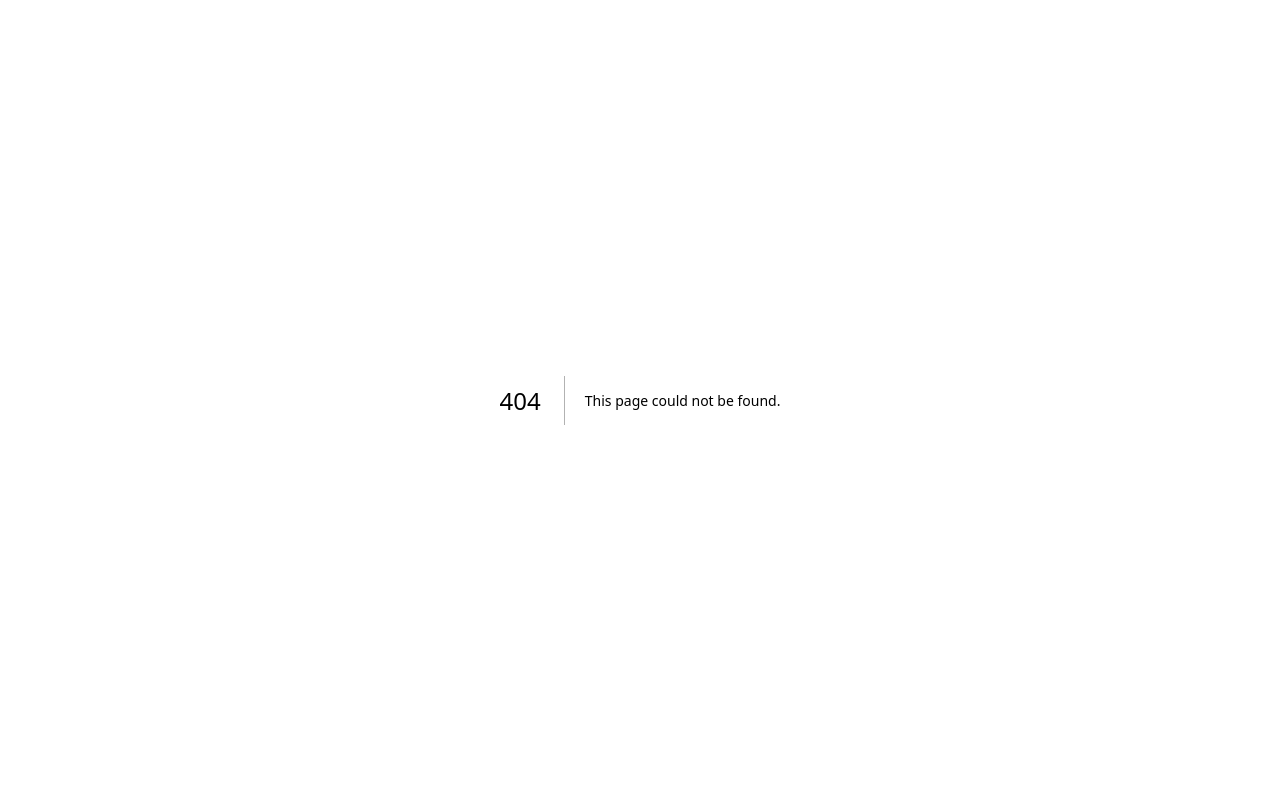
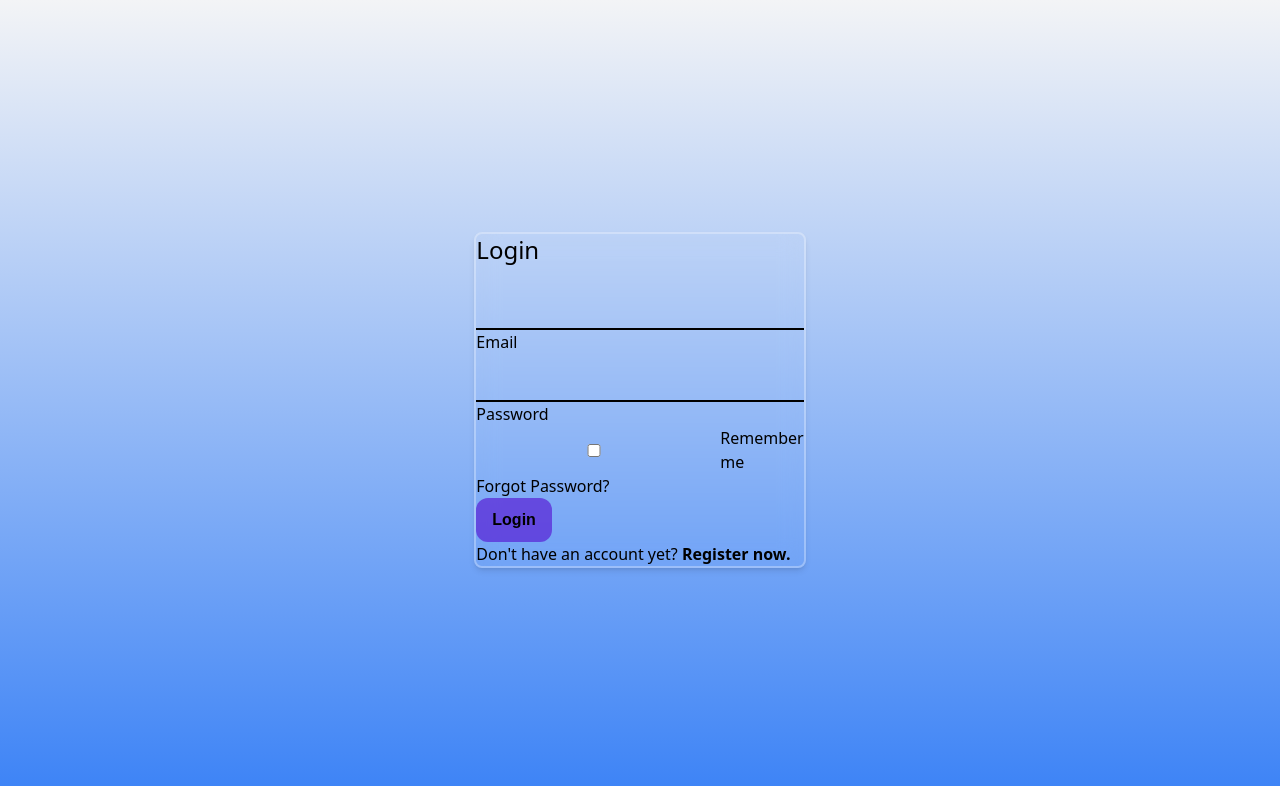
Before and after one commit to Nwanne-san/chatbot-app, a Next.js app: page /auth/register in a window 1280 px wide. Before the commit this address had no page. Shown: the top 786 px of the page. Built offline with nearby package versions, Linux system fonts and the light colour scheme.

Commit message:
configuring email auth

```diff
--- a/pages/auth/login.js
+++ b/pages/auth/login.js
@@ -1,53 +1,56 @@
-import { useFormik } from 'formik';
+import { useFormik} from 'formik';
 import * as yup from 'yup';
+import { signIn, useSession } from 'next-auth/react';
+import { getServerSession } from 'next-auth';
+import { authOptions } from '../api/auth/[...nextauth]';
+import { createUserWithEmailAndPassword, signInWithEmailAndPassword } from 'firebase/auth';
+import { useRouter } from 'next/router';
 import { authentication } from '@/settings/firebase.setting';
-import { useRouter } from 'next/router';
-import { useSession,signIn } from 'next-auth/react';
-import { getServerSession } from 'next-auth';
-import { createUserWithEmailAndPassword } from 'firebase/auth';
 
+//validation rules
 const validationRules = yup.object().shape({
-    username:yup.string()
+    email:yup.string().email()
+    .required('field is compulsory'),
+    password:yup.string()
     .required()
-    .min(4,'must have 4 characters'),
-    email:yup.string()
-    .required('this field is compulsory'),
-    password:yup.string().
-    required().min(6,'must be up to 6 characters')
+    .min(8, 'must be up to 8 characters')
+    .max(20, 'max of 20 characters')
+
 })
 
-export default function Login() {
-    const {data:session} = useSession();
+export default function Signup() {
+    const {data:session} = useSession(); //shows the info of the active account
+    console.log(session)
 
-    const router = useRouter()
-    if (session) {
+    const router = useRouter();
+
+    if (session) { //meaning if the session is active
         router.push('/chat')
     }
 
-    const handleGoogleEmailPasswordCreateAccount = async (userName,userEmail,userPassword) => {
-      createUserWithEmailAndPassword(authentication,userName,userEmail,userPassword)
-      .then((success) => {
-        alert(`${success.providerId} created successfully`);
-        console.log(success)
+    const handleGoogleEmailPasswordCreateAccount = async (userEmail,userPassword) => {
+        createUserWithEmailAndPassword(authentication,userEmail,userPassword)
+        .then((user) => {
+            alert(`${user} created successfully`);
+            console.log(user)
         })
-      .catch((error) => {
-        console.log(error)
-      })
-    }
+        .catch((error) => console.log(error))
+    };
 
-    const {handleBlur, handleChange, handleSubmit, errors, values, touched} = useFormik({
-      initialValues:{username:'',email:'', password:''},
-      onSubmit: values => {
-        handleGoogleEmailPasswordCreateAccount(values.username,values.email,values.password)
+    const {handleBlur,handleSubmit,handleChange,errors,touched,values} =  useFormik({
+        initialValues:{username:'',email:'',password:''}, //the IDs are used here
+        onSubmit: values => { //this block of code runs only if no errors occur
+            handleGoogleEmailPasswordCreateAccount(values.email,values.password)
         },
-      validationSchema: validationRules
+        validationSchema:validationRules //returns the yup function, and handles errors
     })
 
   return (
     <div className='w-full h-screen flex gap-5 justify-center  items-center'>
-      <div className='w-[360px] py-3 px-4 flex flex-col gap-3'>
+      <div className='flex justify-center py-3 px-6'>
+        <div className='w-[360px] py-3 px-6 flex flex-col gap-3 bg-slate-600'>
           <h1 className='font-sans font-extrabold flex justify-center text-3xl'>Sign Up</h1>
-        <form className='flex flex-col gap-3' onSubmit={handleSubmit}>
+          <form className='flex flex-col p-4 gap-3' onSubmit={handleSubmit}>
             <input
             id='username'
             type="text"
@@ -79,9 +82,10 @@ export default function Login() {
 
           <button onClick={() => signIn('google')} >Google</button>
         </div>
-      <div className='w-[360px] py-3 px-4 flex flex-col gap-3'>
+        <div className='flex justify-center place-items-center'>
+          <div className='w-[360px] py-3 px-6 flex flex-col gap-3 bg-slate-600'>
             <h1 className='font-sans font-extrabold flex justify-center text-3xl'>Login</h1>
-        <form className='flex flex-col gap-3'>
+            <form className='flex flex-col p-4 gap-3'>
               <input
               id='userName'
               type="text"
@@ -103,5 +107,7 @@ export default function Login() {
             <button onClick={() => signIn('google')} >Google</button>
           </div>
         </div>
+      </div>
+    </div>
   );
 }
--- /dev/null
+++ b/pages/auth/register.js
@@ -0,0 +1,69 @@
+import { useState } from 'react';
+
+const LoginPage = () => {
+    const [email, setEmail] = useState('');
+    const [password, setPassword] = useState('');
+    const [rememberMe, setRememberMe] = useState(false);
+
+    const handleLogin = (e) => {
+        e.preventDefault();
+        // Handle login logic here
+    };
+
+    return (
+        <div className="flex justify-center items-center min-h-screen bg-gradient-to-b from-gray-100 via-skyblue to-blue-500">
+            <div className="wrapper bg-transparent backdrop-filter backdrop-blur-md border-2 border-white border-opacity-30 rounded-lg shadow-md flex justify-center items-center">
+                <div className="form-box">
+                    <ion-icon name="close" className="icon w-8 h-8 bg-black bg-opacity-50 rounded-full absolute top-0 right-0"></ion-icon>
+                    <h2 className="text-2xl text-black mb-4">Login</h2>
+                    <form onSubmit={handleLogin}>
+                        <div className="input-box">
+                            <span className="icon">
+                                <ion-icon name="mail"></ion-icon>
+                            </span>
+                            <input
+                                className="mail w-full h-12 bg-transparent border-b-2 border-black focus:outline-none text-black"
+                                type="email"
+                                value={email}
+                                onChange={(e) => setEmail(e.target.value)}
+                                required
+                            />
+                            <label>Email</label>
+                        </div>
+                        <div className="input-box">
+                            <span className="icon">
+                                <ion-icon name="lock-closed"></ion-icon>
+                            </span>
+                            <input
+                                type="password"
+                                value={password}
+                                onChange={(e) => setPassword(e.target.value)}
+                                className="w-full h-12 bg-transparent border-b-2 border-black focus:outline-none text-black"
+                                required
+                            />
+                            <label>Password</label>
+                        </div>
+                        <div className="remember">
+                            <label className="flex items-center">
+                                <input
+                                    type="checkbox"
+                                    checked={rememberMe}
+                                    onChange={(e) => setRememberMe(e.target.checked)}
+                                    className="mr-2 cursor-pointer"
+                                />
+                                Remember me
+                            </label>
+                            <a href="#" className="text-black">Forgot Password?</a>
+                        </div>
+                        <button type="submit" className="btn">Login</button>
+                        <div className="login-register">
+                            <p>Don't have an account yet? <a href="#" className="register-link text-black font-semibold">Register now.</a></p>
+                        </div>
+                    </form>
+                </div>
+            </div>
+        </div>
+    );
+};
+
+export default LoginPage;
```
Also changed, not shown: styles/globals.css (+4 -4 lines), public/learning.jpg (added). Lines whose indentation alone changed are shown as unchanged.
